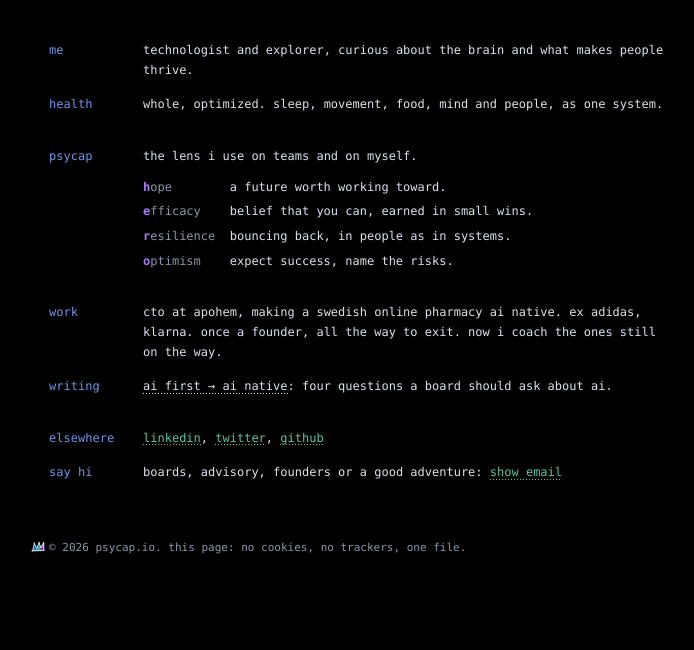
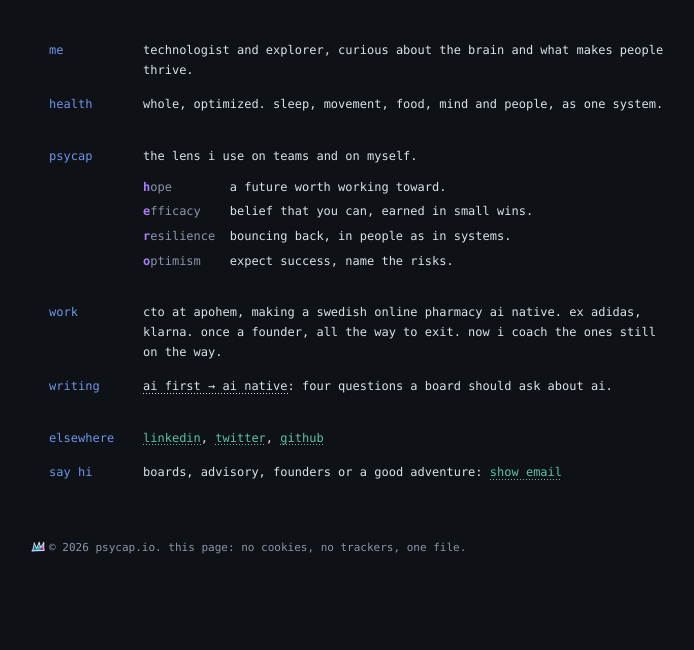
Before and after one commit to kristoferohman/kristoferohman.github.io, a plain HTML site: page index.html in a window 1280 px wide. Shown: the part 150-800 px from the top of the page, without its empty margins (273-967 px from the left). Drawn offline with Linux system fonts and the dark colour scheme.

Commit message:
dark mode: soft blue-black background instead of pure black
Co-Authored-By: Claude Opus 5.5 <noreply@anthropic.com>

```diff
--- a/index.html
+++ b/index.html
@@ -45,7 +45,7 @@
   @media (prefers-color-scheme: dark) {
     :root {
       color-scheme: dark;
-      --bg: #000000;
+      --bg: #0E1116;
       --text: #DCE1EA;
       --muted: #8C95A8;
       --blue: #6E95EA;
```
Also changed, not shown: playbook/index.html (+1 -1 lines).
